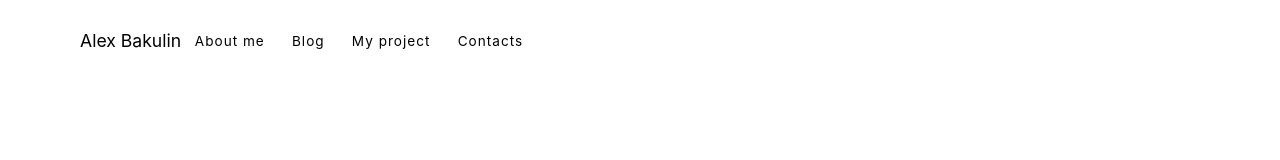
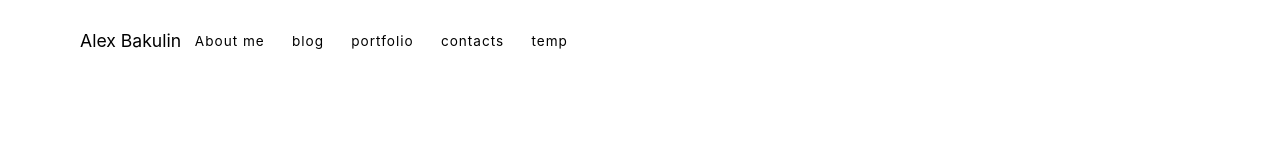
Before and after one commit to AlexandrBakulin/Svelt-test2, a SvelteKit app: page / in a window 1280 px wide. Shown: the top 160 px of the page. Built offline with nearby package versions, Linux system fonts and the light colour scheme.

Commit message:
Дописал код в layout.svelte изменив links в навигации. Обновил стили в page.svelte

```diff
--- a/src/routes/+layout.svelte
+++ b/src/routes/+layout.svelte
@@ -1,17 +1,40 @@
 <nav>
     <div class="nav-container">
-        <a href="/" class="nav-logo" title="Back to Homepage">Alex Bakulin</a>
+        <a href="/static" class="nav-logo" title="Back to Homepage">Alex Bakulin</a>
         <div class="nav-links">
-            <a href="/about" class="link">About me</a>
-            <a href="/blog" class="link">Blog</a>
-            <a href="/projects" class="link">My project</a>
-            <a href="/contact" class="link">Contacts</a>
+            {#each nav as link}
+                <a href={link.href} class="link">{link.title}</a>
+            {/each}
         </div>
     </div>
 </nav>
 <div class="container">
     <slot></slot>
 </div>
+<script>
+    const nav = [
+        {
+            title: 'About me',
+            href: '/about'
+        },
+        {
+            title: 'blog',
+            href: '/blog'
+        },
+        {
+            title: 'portfolio',
+            href: '/project'
+        },
+        {
+            title: 'contacts',
+            href: '/contact'
+        },
+        {
+            title: 'temp',
+            href: '/temp'
+        },
+    ]
+</script>
 <style>
     .container {
         max-width: 1400px;
--- a/src/routes/+page.svelte
+++ b/src/routes/+page.svelte
@@ -15,7 +15,7 @@
                 <h2 class="subtitle">Lorem ipsum dolor, sit amet consectetur adipisicing elit. Accusamus dicta voluptas pariatur alias rerum assumenda eum eligendi aperiam.</h2>
                 <!-- svelte-ignore a11y-no-noninteractive-tabindex -->
                 <div style="color: black;" class="scroll-button animate-scroll" tabindex="0">
-                    <a href="about">Clock Here</a>
+                    <a href="">Clock Here</a>
                     <div class="arrow">&rarr;</div>
                 </div>
             </div>
```
